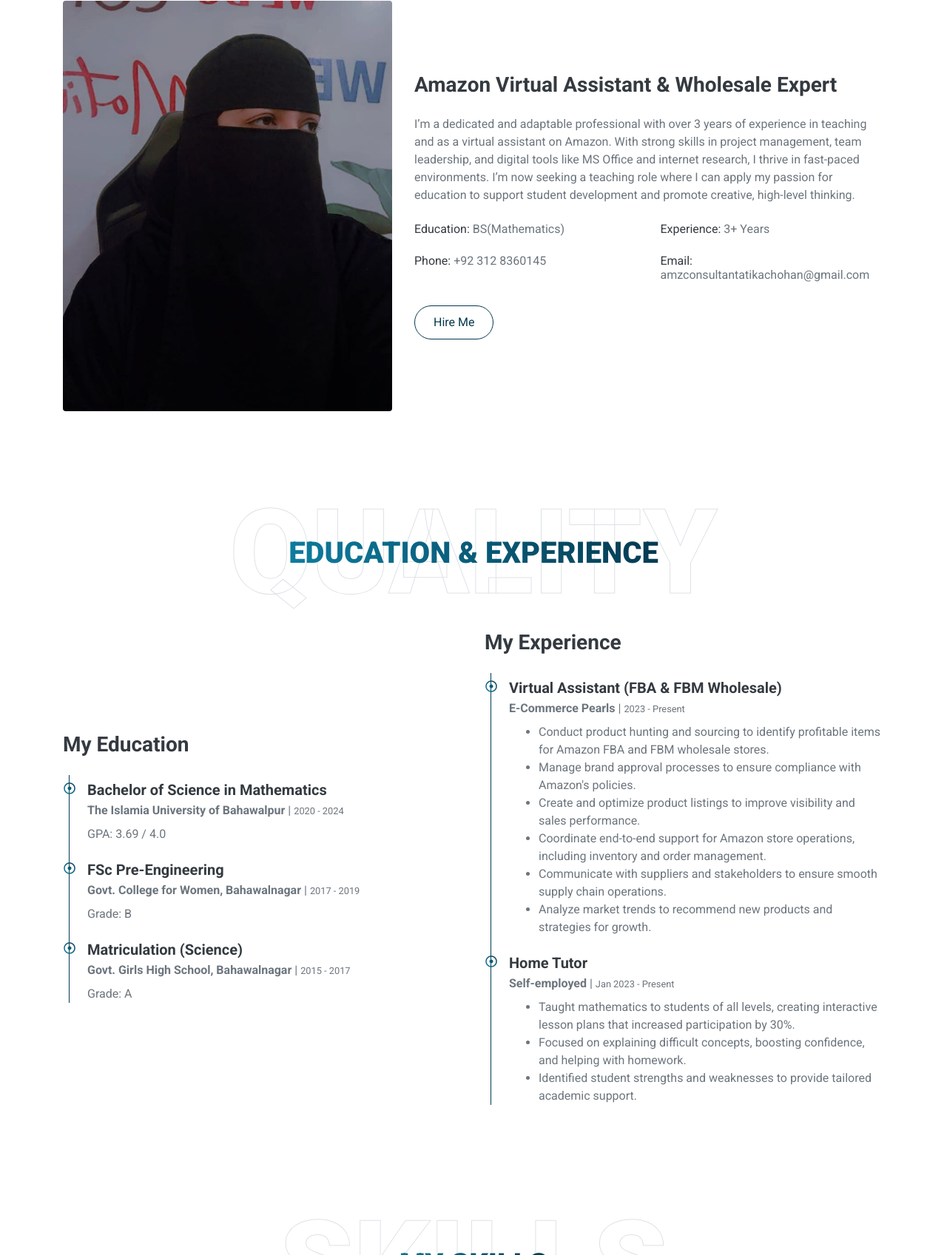
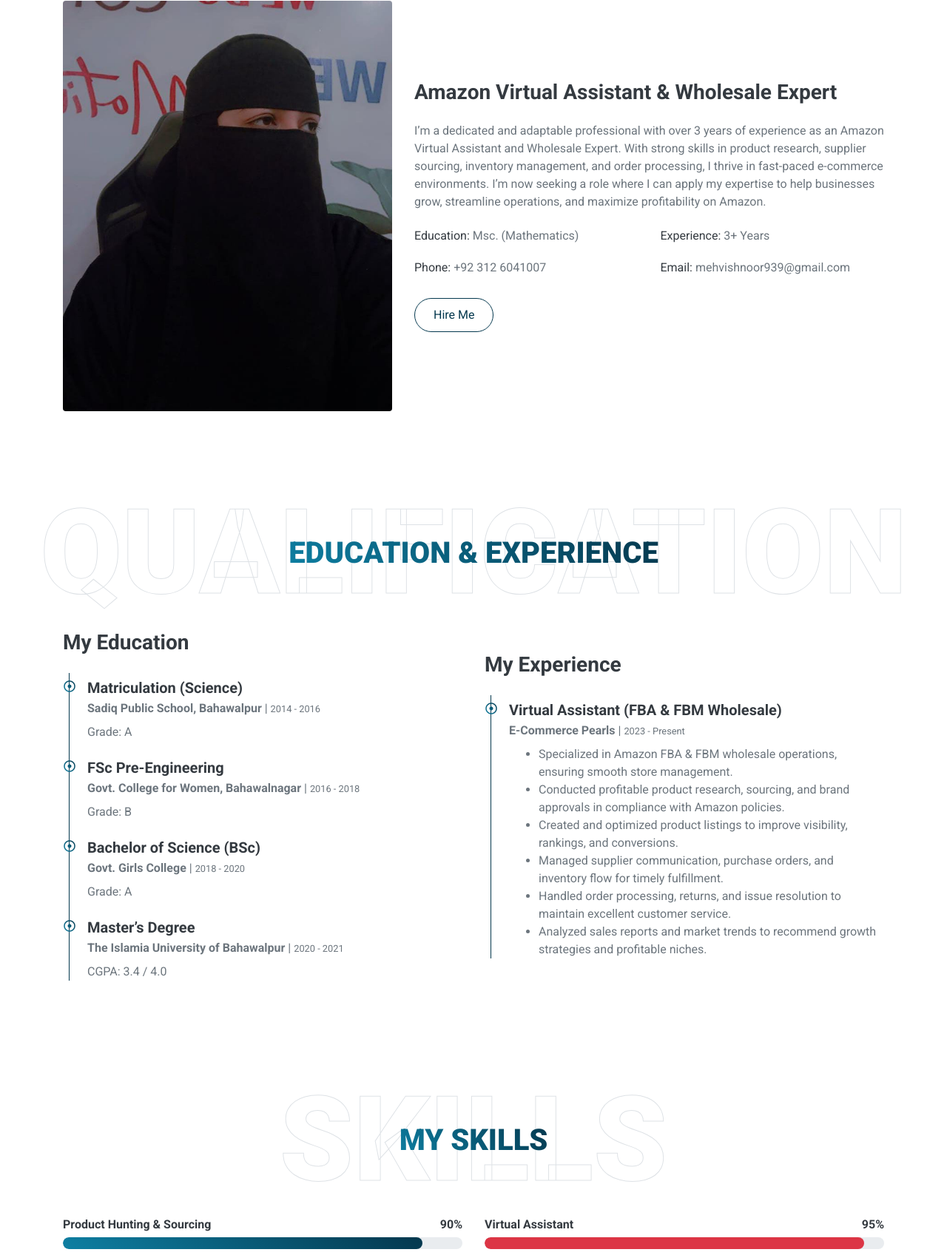
Before and after one commit to mehvishnoor/mehvishnoor.github.io, a plain HTML site: page index.html in a window 1280 px wide. Shown: the part 1095-2792 px from the top of the page at 74% size. Drawn offline with nearby package versions, Linux system fonts and the light colour scheme.

Commit message:
Update index.html

```diff
--- a/index.html
+++ b/index.html
@@ -30,7 +30,7 @@
     <!-- Navbar Start -->
     <nav class="navbar fixed-top shadow-sm navbar-expand-lg bg-light navbar-light py-3 py-lg-0 px-lg-5">
         <a href="index.html" class="navbar-brand ml-lg-3">
-            <h1 class="m-0 display-5"><span class="text-primary">Atika</span> Ayub</h1>
+            <h1 class="m-0 display-5"><span class="text-primary">Mehvish</span> Noor</h1>
         </a>
         <button type="button" class="navbar-toggler" data-toggle="collapse" data-target="#navbarCollapse">
             <span class="navbar-toggler-icon"></span>
@@ -60,9 +60,9 @@
                 </div>
                 <div class="col-lg-7 text-center text-lg-left">
                     <h3 class="text-white font-weight-normal mb-3">I'm</h3>
-                    <h1 class="display-3 text-uppercase text-primary mb-2" style="-webkit-text-stroke: 2px #ffffff;">Atika Ayub</h1>
+                    <h1 class="display-3 text-uppercase text-primary mb-2" style="-webkit-text-stroke: 2px #ffffff;">Mehvish Noor</h1>
                     <h1 class="typed-text-output d-inline font-weight-lighter text-white"></h1>
-                    <div class="typed-text d-none">Amazon Virtual Assistant, Amazon Wholesale Expert, Home Tutor</div>
+                    <div class="typed-text d-none">Amazon Virtual Assistant, Amazon Wholesale Expert</div>
                     <div class="d-flex align-items-center justify-content-center justify-content-lg-start pt-5">
                         <a href="https://drive.google.com/uc?export=download&id=1tJ53VpRB2wlU7Zvf62s9GNYi92woEv_j" class="btn btn-outline-light mr-5">Download CV</a>
                     </div>
@@ -86,12 +86,11 @@
                 </div>
                 <div class="col-lg-7">
                     <h3 class="mb-4">Amazon Virtual Assistant & Wholesale Expert</h3>
-                    <p>I’m a dedicated and adaptable professional with over 3 years of experience in teaching and as a virtual assistant on Amazon. With strong skills in project management, team leadership, and digital tools like MS Office and internet research, I thrive in fast-paced environments. I’m now seeking a teaching role where I can apply my passion for education to support student development and promote creative, high-level thinking.</p>
-                    <div class="row mb-3">
-                        <div class="col-sm-6 py-2"><h6>Education: <span class="text-secondary">BS(Mathematics)</span></h6></div>
+                    <p>I’m a dedicated and adaptable professional with over 3 years of experience as an Amazon Virtual Assistant and Wholesale Expert. With strong skills in product research, supplier sourcing, inventory management, and order processing, I thrive in fast-paced e-commerce environments. I’m now seeking a role where I can apply my expertise to help businesses grow, streamline operations, and maximize profitability on Amazon.</p>                    <div class="row mb-3">
+                        <div class="col-sm-6 py-2"><h6>Education: <span class="text-secondary">Msc. (Mathematics)</span></h6></div>
                         <div class="col-sm-6 py-2"><h6>Experience: <span class="text-secondary">3+ Years</span></h6></div>
-                        <div class="col-sm-6 py-2"><h6>Phone: <span class="text-secondary">+92 312 8360145</span></h6></div>
-                        <div class="col-sm-6 py-2"><h6>Email: <span class="text-secondary">amzconsultantatikachohan@gmail.com</span></h6></div>
+                        <div class="col-sm-6 py-2"><h6>Phone: <span class="text-secondary">+92 312 6041007</span></h6></div>
+                        <div class="col-sm-6 py-2"><h6>Email: <span class="text-secondary">mehvishnoor939@gmail.com</span></h6></div>
                     </div>
                     <a href="#contact" class="btn btn-outline-primary mr-4">Hire Me</a>
                 </div>
@@ -105,61 +104,63 @@
     <div class="container-fluid py-5" id="qualification">
     <div class="container">
         <div class="position-relative d-flex align-items-center justify-content-center">
-            <h1 class="display-1 text-uppercase text-white" style="-webkit-text-stroke: 1px #dee2e6;">Quality</h1>
+            <h1 class="display-1 text-uppercase text-white" style="-webkit-text-stroke: 1px #dee2e6;">Qualification</h1>
             <h1 class="position-absolute text-uppercase text-primary">Education & Experience</h1>
         </div>
         <div class="row align-items-center">
             <div class="col-lg-6">
                 <h3 class="mb-4">My Education</h3>
                 <div class="border-left border-primary pt-2 pl-4 ml-2">
+
                     <div class="position-relative mb-4">
                         <i class="far fa-dot-circle text-primary position-absolute" style="top: 2px; left: -32px;"></i>
-                        <h5 class="font-weight-bold mb-1">Bachelor of Science in Mathematics</h5>
-                        <p class="mb-2"><strong>The Islamia University of Bahawalpur</strong> | <small>2020 - 2024</small></p>
-                        <p>GPA: 3.69 / 4.0</p>
+                        <h5 class="font-weight-bold mb-1">Matriculation (Science)</h5>
+                        <p class="mb-2"><strong>Sadiq Public School, Bahawalpur</strong> | <small>2014 - 2016</small></p>
+                        <p>Grade: A</p>
                     </div>
+
                     <div class="position-relative mb-4">
                         <i class="far fa-dot-circle text-primary position-absolute" style="top: 2px; left: -32px;"></i>
                         <h5 class="font-weight-bold mb-1">FSc Pre-Engineering</h5>
-                        <p class="mb-2"><strong>Govt. College for Women, Bahawalnagar</strong> | <small>2017 - 2019</small></p>
+                        <p class="mb-2"><strong>Govt. College for Women, Bahawalnagar</strong> | <small>2016 - 2018</small></p>
                         <p>Grade: B</p>
                     </div>
+
                     <div class="position-relative mb-4">
                         <i class="far fa-dot-circle text-primary position-absolute" style="top: 2px; left: -32px;"></i>
-                        <h5 class="font-weight-bold mb-1">Matriculation (Science)</h5>
-                        <p class="mb-2"><strong>Govt. Girls High School, Bahawalnagar</strong> | <small>2015 - 2017</small></p>
+                        <h5 class="font-weight-bold mb-1">Bachelor of Science (BSc)</h5>
+                        <p class="mb-2"><strong>Govt. Girls College</strong> | <small>2018 - 2020</small></p>
                         <p>Grade: A</p>
                     </div>
+
+                    <div class="position-relative mb-4">
+                        <i class="far fa-dot-circle text-primary position-absolute" style="top: 2px; left: -32px;"></i>
+                        <h5 class="font-weight-bold mb-1">Master’s Degree</h5>
+                        <p class="mb-2"><strong>The Islamia University of Bahawalpur</strong> | <small>2020 - 2021</small></p>
+                        <p>CGPA: 3.4 / 4.0</p>
+                    </div>
+
                 </div>
             </div>
 
             <div class="col-lg-6">
                 <h3 class="mb-4">My Experience</h3>
                 <div class="border-left border-primary pt-2 pl-4 ml-2">
+
                     <div class="position-relative mb-4">
                         <i class="far fa-dot-circle text-primary position-absolute" style="top: 2px; left: -32px;"></i>
                         <h5 class="font-weight-bold mb-1">Virtual Assistant (FBA & FBM Wholesale)</h5>
                         <p class="mb-2"><strong>E-Commerce Pearls</strong> | <small>2023 - Present</small></p>
                         <ul>
-                            <li>Conduct product hunting and sourcing to identify profitable items for Amazon FBA and FBM wholesale stores.</li>
-                            <li>Manage brand approval processes to ensure compliance with Amazon's policies.</li>
-                            <li>Create and optimize product listings to improve visibility and sales performance.</li>
-                            <li>Coordinate end-to-end support for Amazon store operations, including inventory and order management.</li>
-                            <li>Communicate with suppliers and stakeholders to ensure smooth supply chain operations.</li>
-                            <li>Analyze market trends to recommend new products and strategies for growth.</li>
+                            <li>Specialized in Amazon FBA & FBM wholesale operations, ensuring smooth store management.</li>
+                            <li>Conducted profitable product research, sourcing, and brand approvals in compliance with Amazon policies.</li>
+                            <li>Created and optimized product listings to improve visibility, rankings, and conversions.</li>
+                            <li>Managed supplier communication, purchase orders, and inventory flow for timely fulfillment.</li>
+                            <li>Handled order processing, returns, and issue resolution to maintain excellent customer service.</li>
+                            <li>Analyzed sales reports and market trends to recommend growth strategies and profitable niches.</li>
                         </ul>
                     </div>
 
-                    <div class="position-relative mb-4">
-                        <i class="far fa-dot-circle text-primary position-absolute" style="top: 2px; left: -32px;"></i>
-                        <h5 class="font-weight-bold mb-1">Home Tutor</h5>
-                        <p class="mb-2"><strong>Self-employed</strong> | <small>Jan 2023 - Present</small></p>
-                        <ul>
-                            <li>Taught mathematics to students of all levels, creating interactive lesson plans that increased participation by 30%.</li>
-                            <li>Focused on explaining difficult concepts, boosting confidence, and helping with homework.</li>
-                            <li>Identified student strengths and weaknesses to provide tailored academic support.</li>
-                        </ul>
-                    </div>
                 </div>
             </div>
         </div>
```
